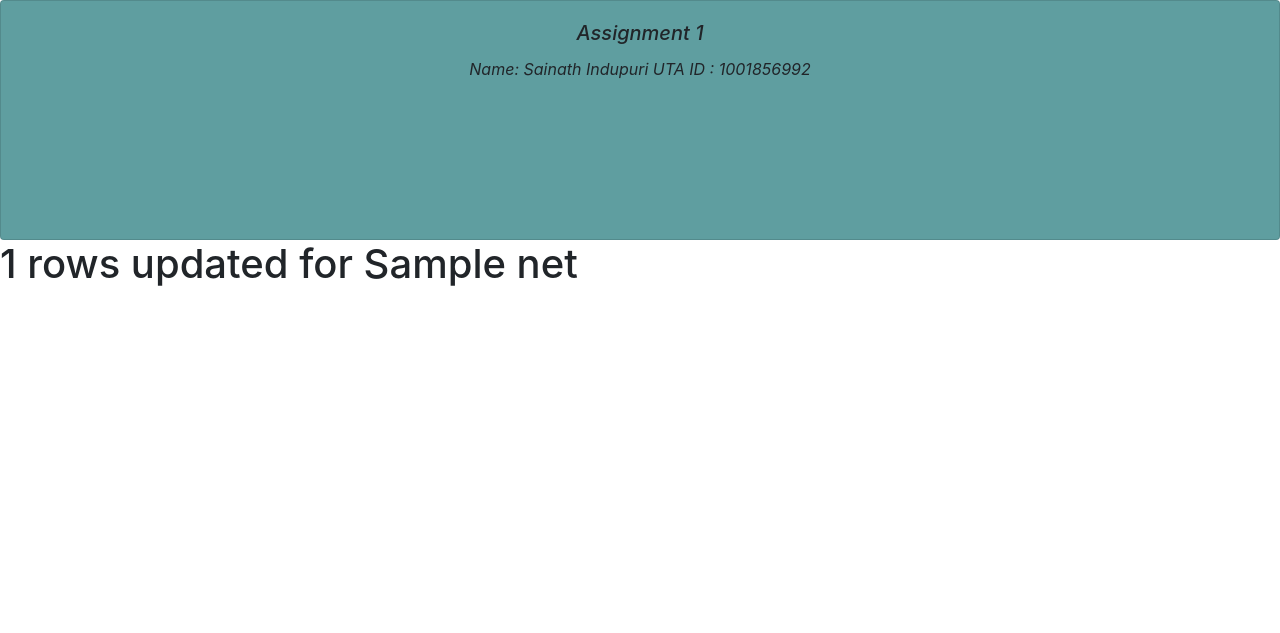
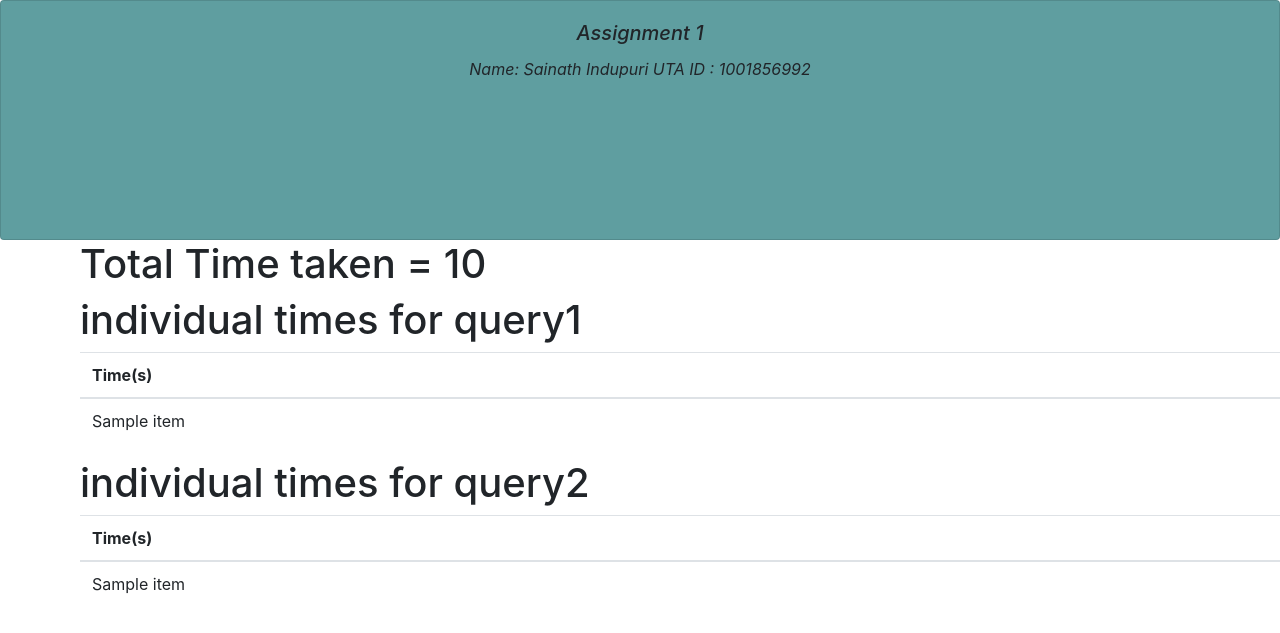
Before and after one commit to sainathindupuri/AdbQuiz3, a Flask app: template templates/Question11.html in a window 1280 px wide; the page is wider, and only the part inside the window is pictured. Shown: the top 633 px of that part. Run offline with Flask 2, Linux system fonts and the light colour scheme; the template is opened without the code that fills it: most values are stand-ins (such as "Sample title", 1, 10 or a date in 2020).

Commit message:
Question 11

```diff
--- a/app.py
+++ b/app.py
@@ -29,11 +29,13 @@ def Question10a():
     num1 = request.form.get("RangeStart")
     num2 = request.form.get("RangeEnd")
     starttime = timeit.default_timer()
-    query_str = "select b.id, b.net, b.place, a.nst from [ds-2] a join [dsi-1] b on a.id = b.id where a.nst >="+num1+" and a.nst <= "+num2;
+    query_str = "select b.id, b.net, b.place, a.nst from [ds-2] a join [dsi-1] b on a.id = b.id where a.nst >="+num1+" and a.nst <= "+num2
     cursor.execute(query_str)
     data = cursor.fetchall()
     time = timeit.default_timer() - starttime
     return render_template('Question10a.html', data = data, time  = time)
+
+
 
 @app.route('/Question10b', methods=['GET', 'POST'])
 def Question10b():
@@ -47,6 +49,45 @@ def Question10b():
     data = cursor.fetchall()
     time = timeit.default_timer() - starttime
     return render_template('Question10a.html', data = data, time = time)
+
+
+@app.route('/Question11', methods=['GET', 'POST'])
+def Question11():
+    cursor = connection.cursor()
+
+    num1 = request.form.get("RangeStart")
+    num2 = request.form.get("RangeEnd")
+
+    n = request.form.get("N")
+    net = request.form.get("Net")
+    off = str(random.randint(0,9))
+
+    t = int(request.form.get("T"))
+    timeList1 = []
+    timeList2 = []
+    sum = 0
+    # 10a
+    for i in range(0,t):
+        starttime = timeit.default_timer()
+        query_str = "select b.id, b.net, b.place, a.nst from [ds-2] a join [dsi-1] b on a.id = b.id where a.nst >="+num1+" and a.nst <= "+num2
+        cursor.execute(query_str)
+        data = cursor.fetchall()
+        time = timeit.default_timer() - starttime
+        timeList1.append(time)
+        sum = sum + time
+
+    # off = str(random.randint(0,9))
+    for i in range(0,t):
+        starttime = timeit.default_timer()
+        query_str = "select top "+n+" * from (select b.id, b.net, b.place, a.nst from [ds-2] a join [dsi-1] b on a.id = b.id where b.net = '"+net+"' ORDER BY b.id OFFSET "+off+" ROWS) a1"
+        cursor.execute(query_str)
+        data = cursor.fetchall()
+        time = timeit.default_timer() - starttime
+        timeList2.append(time)
+        sum = sum + time
+
+    return render_template('Question11.html', time1 = timeList1, time2= timeList2, total = sum)
+
 
 @app.route('/ShowNLargest', methods=['GET', 'POST'])
 def showDetails():
@@ -188,20 +229,20 @@ def ZTime():
 
 
 
-@app.route('/Question11', methods=['GET', 'POST'])
-def Question11():
-    cursor = connection.cursor()
-    net = request.form.get("net")
-    min_mag = request.form.get("magMin")
-    max_mag = request.form.get("magMax")
-    newMag = request.form.get("newMag")
+# @app.route('/Question11', methods=['GET', 'POST'])
+# def Question11():
+#     cursor = connection.cursor()
+#     net = request.form.get("net")
+#     min_mag = request.form.get("magMin")
+#     max_mag = request.form.get("magMax")
+#     newMag = request.form.get("newMag")
 
-    query_str = "UPDATE  dbo.ds SET mag ="+newMag+" where id in (SELECT a.id from dbo.ds a join dbo.dsi b on a.id = b.id where b.net = '"+net+"' ) and mag <=" +max_mag+" and mag>="+min_mag
-    cursor.execute(query_str)
-    rows_effected = cursor.rowcount
-    cursor.commit()
-    print("rows ",rows_effected)
-    return render_template('Question11.html', rows_count = rows_effected, net = net)
+#     query_str = "UPDATE  dbo.ds SET mag ="+newMag+" where id in (SELECT a.id from dbo.ds a join dbo.dsi b on a.id = b.id where b.net = '"+net+"' ) and mag <=" +max_mag+" and mag>="+min_mag
+#     cursor.execute(query_str)
+#     rows_effected = cursor.rowcount
+#     cursor.commit()
+#     print("rows ",rows_effected)
+#     return render_template('Question11.html', rows_count = rows_effected, net = net)
 
 
 @app.route('/searachquakebylat', methods=['GET', 'POST'])
--- a/templates/Question11.html
+++ b/templates/Question11.html
@@ -27,8 +27,54 @@
 
 <body>
 
-    <h1> {{rows_count}} rows updated for {{net}}</h1>
 
+
+    <div class="ShowAllTable" style="width: 100rem; margin-left: 5rem;margin-right: 5rem; align-items: center;">
+        <h1> Total Time taken = {{total}}</h1>
+
+        <h1> individual times for query1</h1>
+        <table class="table">
+            <thead>
+                <tr>
+                    <th scope="col">Time(s)</th>
+
+                </tr>
+            </thead>
+            {% for item in time1 %}
+            <tbody>
+                <tr>
+                    <td>{{item}}</td>
+
+                </tr>
+
+            </tbody>
+            {% endfor %}
+        </table>
+
+
+        <h1> individual times for query2</h1>
+        <table class="table">
+            <thead>
+                <tr>
+                    <th scope="col">Time(s)</th>
+
+                </tr>
+            </thead>
+            {% for item in time2 %}
+            <tbody>
+                <tr>
+                    <td>{{item}}</td>
+
+                </tr>
+
+            </tbody>
+            {% endfor %}
+        </table>
+    </div>
+
+    <footer>
+
+    </footer>
 
 </body>
 
```
Also changed, not shown: templates/index.html (+43 -5 lines).
